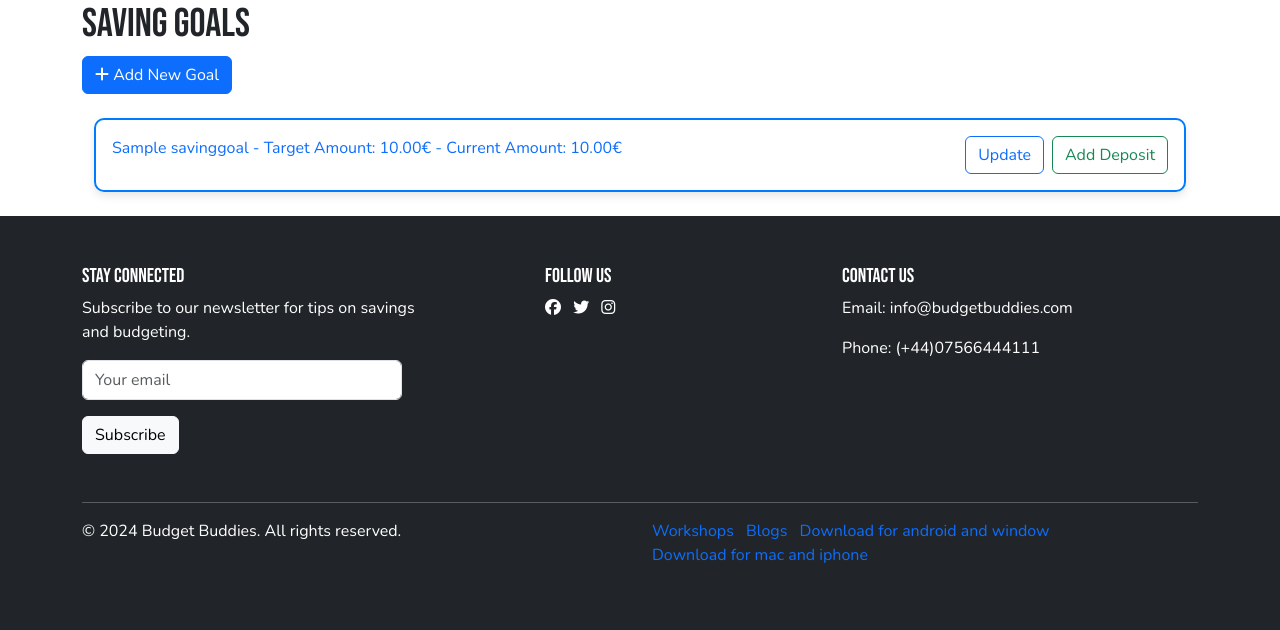
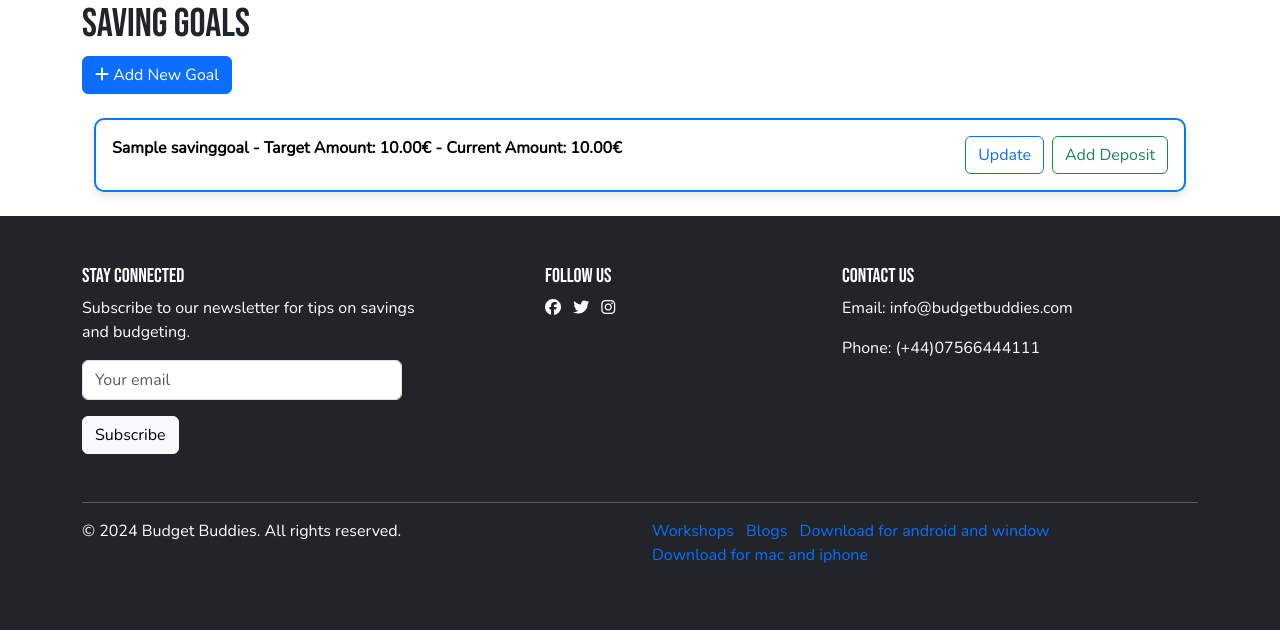
Before and after one commit to KaiLangen96/january-hackathon-2024, a Django app: page /saving-goals/ in a window 1280 px wide. Shown: the part 76-706 px from the top of the page. Run offline with Django 4.2, Linux system fonts and the light colour scheme; a user stored in the database is signed in; tables that the repository leaves empty hold one stand-in row (values such as "Sample post"); some libraries are stand-ins or nearby versions.

Commit message:
add postcard and glossy-border class

```diff
--- a/templates/saving_goals.html
+++ b/templates/saving_goals.html
@@ -12,12 +12,12 @@
 
   {% for goal in goals %}
   <div class="container py-4">
-    <article class="postcard dark blue glossy-border p-3">
+    <article class="postcard dark info glossy-border p-3">
       <div class="saving-container d-flex flex-column flex-md-row justify-content-between">
         <div class="goals-text mb-3 mb-md-0">
           <a href="{% url 'saving_goal_details' goal_pk=goal.pk %}">
-            <p class="mb-0">
-              <span class="d-inline d-md-none">{{ goal.name | truncatechars:10 }}</span>
+            <p class="mb-0 text-black fw-bold text-center">
+              <span class="d-inline d-md-none text-red">{{ goal.name | truncatechars:10 }}</span>
               <span class="d-none d-md-inline">{{ goal.name }}</span>
               - Target Amount: {{ goal.target_amount }}€ - Current Amount: {{ goal.current_amount }}€
             </p>
```
